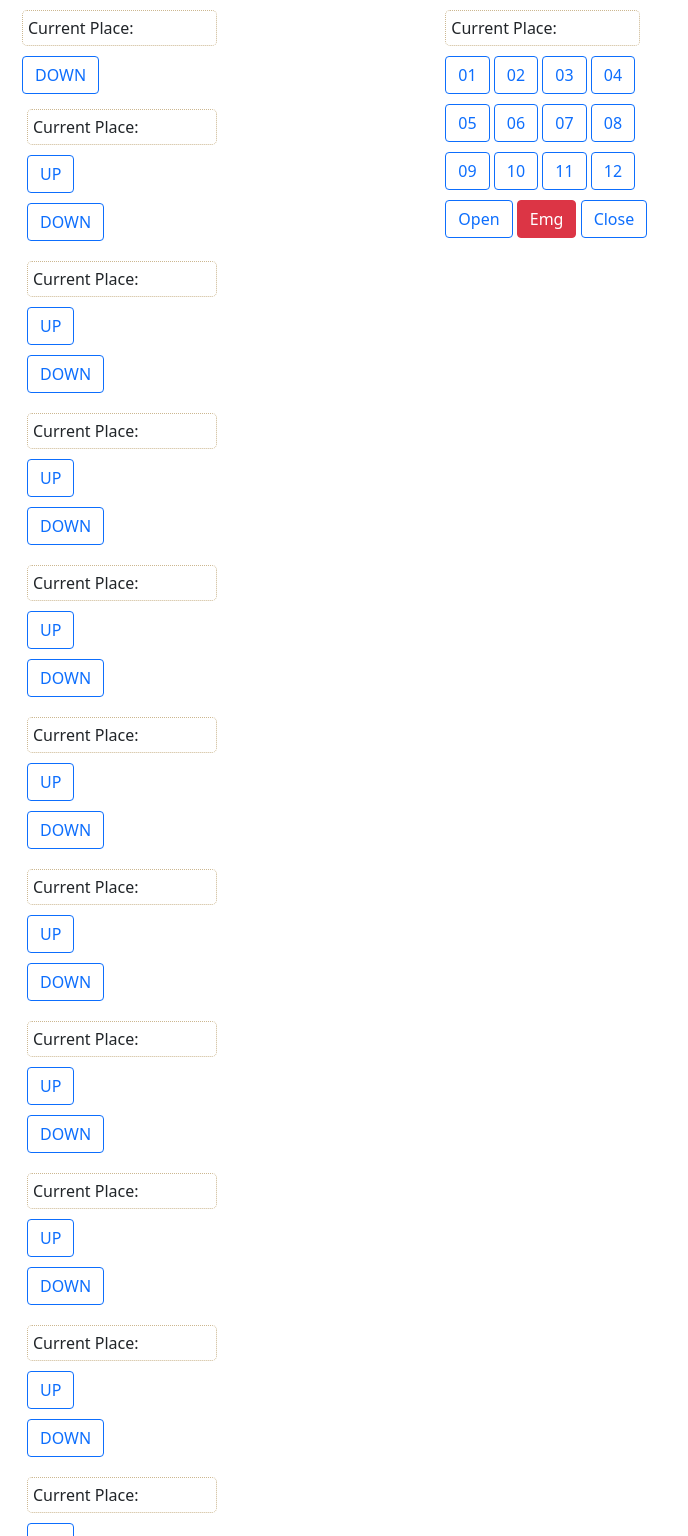
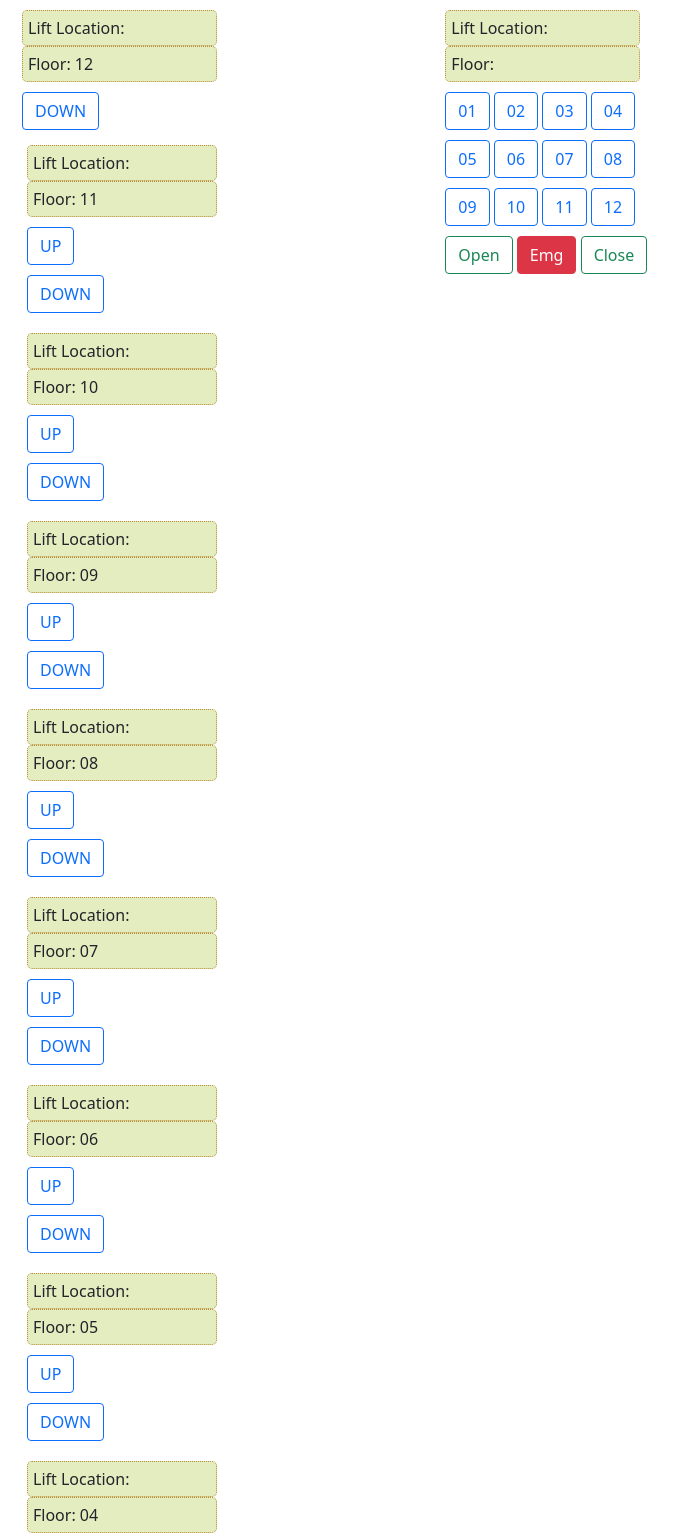
Before and after one commit to sushilkumarchaurasiya/web_practice, a plain HTML site: page lift_problem.html in a window 1280 px wide. Shown: the top 1536 px of the page, without its empty margins (0-688 px from the left). Drawn offline with Linux system fonts and the light colour scheme.

Commit message:
lift_problem

```diff
--- a/lift_problem.html
+++ b/lift_problem.html
@@ -16,7 +16,8 @@
             <div class="col-4">
                 <div class="row">
                     <div class="col">
-                        <div class="boxed"><label>Current Place: <span id="A"></span></label></div>
+                        <div class="boxed"><label>Lift Location: <span id="A"></span></label></div>
+                        <div class="boxed"><label>Floor: 12</label></div>
                     </div>
                 </div>
                 <!-- <div class="row">
@@ -46,7 +47,8 @@
                     <div class="col">
                         <div class="row">
                             <div class="col">
-                                <div class="boxed"><label>Current Place: <span id="B"></span></label></div>
+                                <div class="boxed"><label>Lift Location: <span id="B"></span></label></div>
+                                <div class="boxed"><label>Floor: 11</label></div>
                             </div>
                         </div>
                         <div class="row">
@@ -66,7 +68,8 @@
                     <div class="col">
                         <div class="row">
                             <div class="col">
-                                <div class="boxed"><label>Current Place: <span id=""></span></label></div>
+                                <div class="boxed"><label>Lift Location: <span id=""></span></label></div>
+                                <div class="boxed"><label>Floor: 10 </label></div>
                             </div>
                         </div>
                         <div class="row">
@@ -86,7 +89,8 @@
                     <div class="col">
                         <div class="row">
                             <div class="col">
-                                <div class="boxed"><label>Current Place: <span id=""></span></label></div>
+                                <div class="boxed"><label>Lift Location: <span id=""></span></label></div>
+                                <div class="boxed"><label>Floor: 09</label></div>
                             </div>
                         </div>
                         <div class="row">
@@ -106,7 +110,8 @@
                     <div class="col">
                         <div class="row">
                             <div class="col">
-                                <div class="boxed"><label>Current Place: <span id=""></span></label></div>
+                                <div class="boxed"><label>Lift Location: <span id=""></span></label></div>
+                                <div class="boxed"><label>Floor: 08</label></div>
                             </div>
                         </div>
                         <div class="row">
@@ -126,7 +131,8 @@
                     <div class="col">
                         <div class="row">
                             <div class="col">
-                                <div class="boxed"><label>Current Place: <span id=""></span></label></div>
+                                <div class="boxed"><label>Lift Location: <span id=""></span></label></div>
+                                <div class="boxed"><label>Floor: 07</label></div>
                             </div>
                         </div>
                         <div class="row">
@@ -146,7 +152,8 @@
                     <div class="col">
                         <div class="row">
                             <div class="col">
-                                <div class="boxed"><label>Current Place: <span id=""></span></label></div>
+                                <div class="boxed"><label>Lift Location: <span id=""></span></label></div>
+                                <div class="boxed"><label>Floor: 06</label></div>
                             </div>
                         </div>
                         <div class="row">
@@ -166,7 +173,8 @@
                     <div class="col">
                         <div class="row">
                             <div class="col">
-                                <div class="boxed"><label>Current Place: <span id=""></span></label></div>
+                                <div class="boxed"><label>Lift Location: <span id=""></span></label></div>
+                                <div class="boxed"><label>Floor: 05</label></div>
                             </div>
                         </div>
                         <div class="row">
@@ -186,7 +194,8 @@
                     <div class="col">
                         <div class="row">
                             <div class="col">
-                                <div class="boxed"><label>Current Place: <span id=""></span></label></div>
+                                <div class="boxed"><label>Lift Location: <span id=""></span></label></div>
+                                <div class="boxed"><label>Floor: 04</label></div>
                             </div>
                         </div>
                         <div class="row">
@@ -206,7 +215,8 @@
                     <div class="col">
                         <div class="row">
                             <div class="col">
-                                <div class="boxed"><label>Current Place: <span id=""></span></label></div>
+                                <div class="boxed"><label>Lift Location: <span id=""></span></label></div>
+                                <div class="boxed"><label>Floor: 03</label></div>
                             </div>
                         </div>
                         <div class="row">
@@ -226,7 +236,8 @@
                     <div class="col">
                         <div class="row">
                             <div class="col">
-                                <div class="boxed"><label>Current Place: <span id=""></span></label></div>
+                                <div class="boxed"><label>Lift Location: <span id=""></span></label></div>
+                                <div class="boxed"><label>Floor: 02</label></div>
                             </div>
                         </div>
                         <div class="row">
@@ -246,7 +257,8 @@
                     <div class="col">
                         <div class="row">
                             <div class="col">
-                                <div class="boxed"><label>Current Place: <span id=""></span></label></div>
+                                <div class="boxed"><label>Lift Location: <span id=""></span></label></div>
+                                <div class="boxed"><label>Floor: 01</label></div>
                             </div>
                         </div>
                         <div class="row">
@@ -266,7 +278,8 @@
                     <div class="col">
                         <div class="row">
                             <div class="col">
-                                <div class="boxed"><label>Current Place: <span id=""></span></label></div>
+                                <div class="boxed"><label>Lift Location: <span id=""></span></label></div>
+                                <div class="boxed"><label>Floor: Ground </label></div>
                             </div>
                         </div>
                         <div class="row">
@@ -281,7 +294,8 @@
             <div class="col-4">
                 <div class="row">
                     <div class="col">
-                        <div class="boxed"><label>Current Place: <span id="status"></span></label></div>
+                        <div class="boxed"><label>Lift Location: <span id="status"></span></label></div>
+                        <div class="boxed"><label>Floor: <span id="status"></span></label></div>
                     </div>
                 </div>
                 <div class="row">
@@ -310,9 +324,9 @@
                 </div>
                 <div class="row">
                     <div class="col">
-                        <button onclick='getData("OPEN")' class="btn btn-outline-primary">Open</button>
+                        <button onclick='getData("OPEN")' class="btn btn-outline-success">Open</button>
                         <button onclick='getData("Emergency")' class="btn btn-danger">Emg</button>
-                        <button onclick='getData("CLOSE")' class="btn btn-outline-primary">Close</button>
+                        <button onclick='getData("CLOSE")' class="btn btn-outline-success">Close</button>
                     </div>
                 </div>
             </div>
--- a/style.css
+++ b/style.css
@@ -3,8 +3,13 @@
 
 }
 .boxed{
-    border: 1px dotted rgb(204, 183, 144);
+    border: 1px dotted rgb(185, 138, 51);
     padding: 5px;
     border-radius: 5px;
     margin-right: 50%;
+    background-color: rgba(213, 228, 161, 0.664);
 }
+
+.btn:hover{
+    background-color: rgb(141, 184, 99);
+}
```
